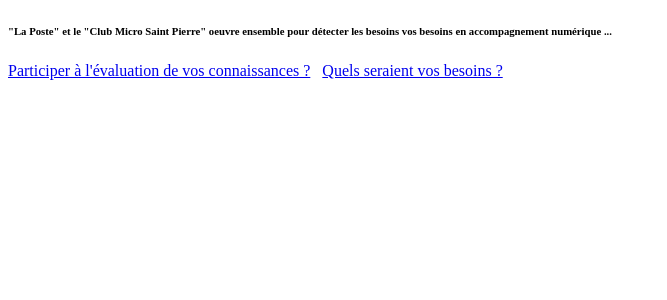
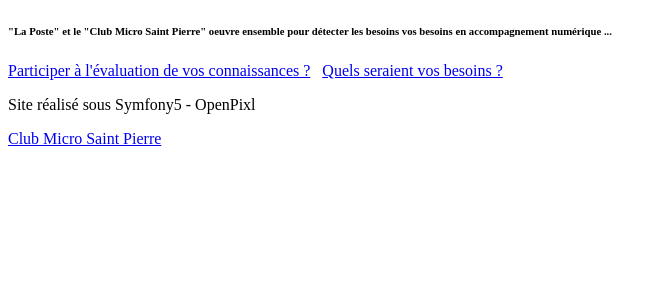
Before and after one commit to Corwin40/op_gest, a Symfony app: template templates/webapp/Public/index.html.twig in a window 1280 px wide. Shown: the part 220-520 px from the top of the page, without its empty margins (0-667 px from the left). Run offline with Twig, Linux system fonts and the light colour scheme; the template is opened without the code that fills it, so the values that code supplies are empty; some libraries are stand-ins or nearby versions.

Commit message:
Modification du footer

```diff
--- a/templates/base.html.twig
+++ b/templates/base.html.twig
@@ -15,7 +15,7 @@
     <body>
     <header>
         {% block header %}
-            <section>
+            <section class="container-fluid">
                 <div class="row">
                     <div class="col-12">
                         <p class="text-center">
@@ -27,11 +27,26 @@
         {% endblock %}
     </header>
     <main>
-        {% block aside %}{% endblock %}
         {% block content %}{% endblock %}
     </main>
-    <footer>
-        {% block footer %}{% endblock %}
+    <footer class="fixed-bottom">
+        {% block footer %}
+            <section class="container-fluid">
+            </section>
+            <section class="container-fluid">
+                <div class="row">
+                    <div class="col-5">
+                        <p class="text-start">Site réalisé sous Symfony5 - OpenPixl</p>
+                    </div>
+                    <div class="col-2">
+                        <p class="text-center"><a href="#" style="color: #AAAAAA"><i class="fas fa-lock"></i></a></p>
+                    </div>
+                    <div class="col-5">
+                        <p class="text-end"><a href="http://www.clubmicrosaintpierre.fr">Club Micro Saint Pierre</a></p>
+                    </div>
+                </div>
+            </section>
+        {% endblock %}
     </footer>
 
     </body>
```
Also changed, not shown: templates/webapp/Public/index.html.twig (line endings or trailing spaces).
